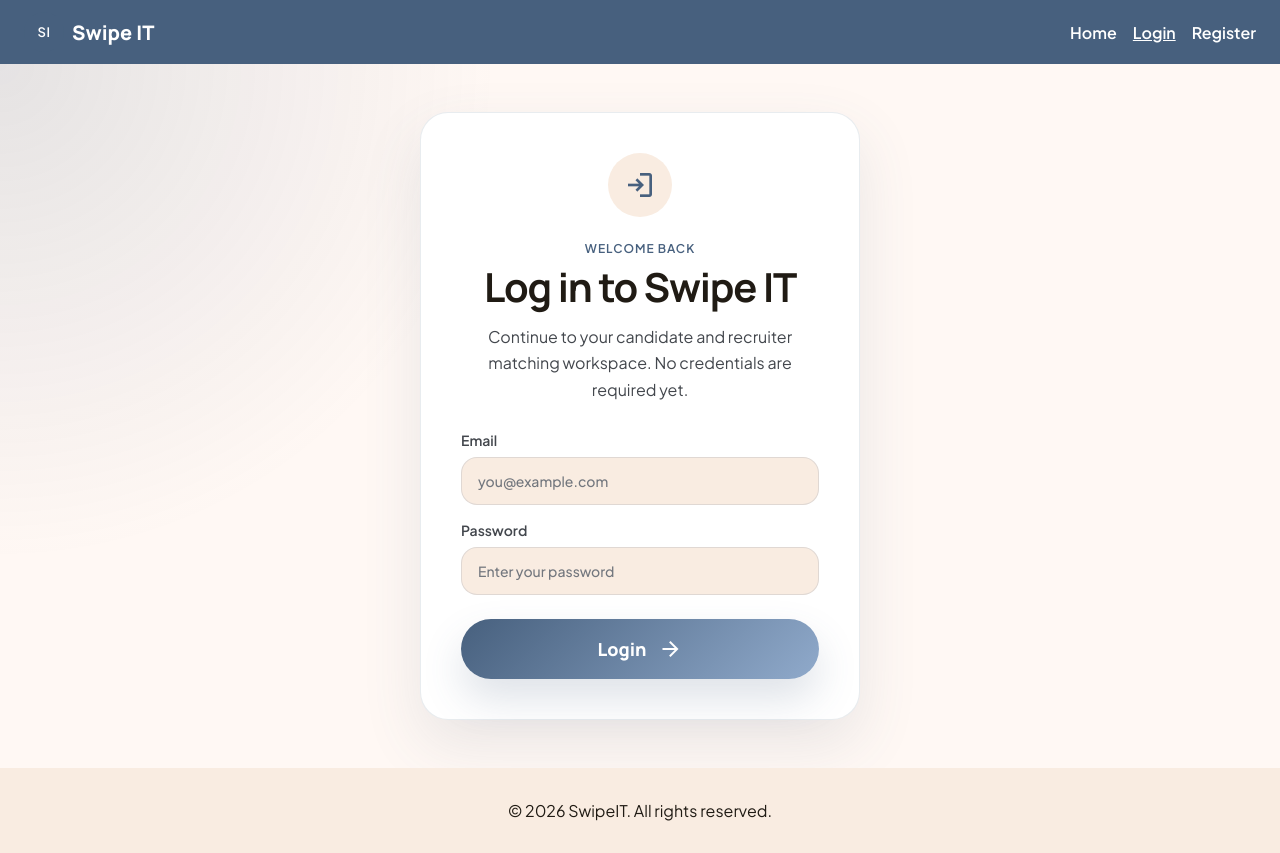
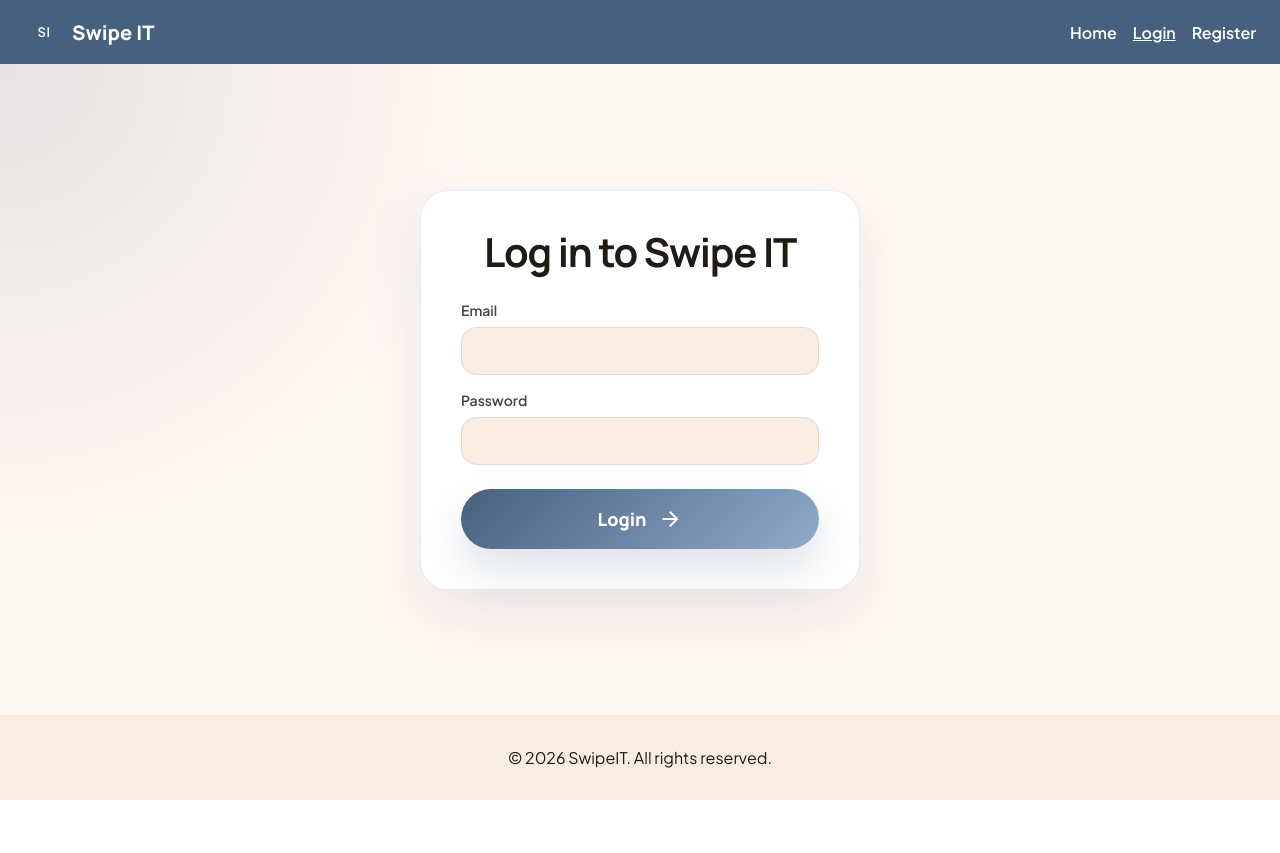
Before and after one commit to gusbo9233/SwipeIT, a React (Vite) app: page /login in a window 1280 px wide. After the commit the page ends 800 px from the top, so only its background shows below. Built offline with nearby package versions, Linux system fonts and the light colour scheme.

Commit message:
add login logic

```diff
--- a/src/pages/Login.css
+++ b/src/pages/Login.css
@@ -128,6 +128,10 @@
   transform: scale(0.96);
 }
 
+.login-error-banner {
+  margin-top: 1rem;
+}
+
 @media (max-width: 520px) {
   .login-page {
     align-items: stretch;
--- a/src/pages/Login.tsx
+++ b/src/pages/Login.tsx
@@ -1,48 +1,69 @@
-import './Login.css'
+import { useActionState } from 'react';
+import { useNavigate } from 'react-router-dom';
+import './Login.css';
+import { authService } from '../service/authService';
 
 function Login() {
-  function handleLogin() {
-    window.localStorage.setItem('swipeit:isLoggedIn', 'true')
-    window.location.href = '/'
+  const navigate = useNavigate();
+
+  // The 'action' function receives the previous state and the FormData object
+  async function loginAction(prevState: string | null, formData: FormData) {
+    const email = formData.get('email') as string;
+    const password = formData.get('password') as string;
+
+    if (!email || !password) {
+      return "Both email and password are required.";
     }
+
+    const user = authService.loginByEmail(email);
+
+    if (user) {
+      navigate('/search');
+      return null;
+    } else {
+      return "Invalid email or password.";
+    }
+  }
+
+  // error is the return value of loginAction; isPending tracks the loading state
+  const [error, formAction, isPending] = useActionState(loginAction, null);
 
   return (
     <div className="login-page page">
       <section className="login-card">
-        <div className="login-icon material-symbols-outlined">login</div>
-        <p className="eyebrow">Welcome back</p>
         <h1>Log in to Swipe IT</h1>
-        <p>
-          Continue to your candidate and recruiter matching workspace. No
-          credentials are required yet.
-        </p>
 
+        {error && (
+          <div className="login-error-banner" role="alert">
+            {error}
+          </div>
+        )}
+
+        {/* Use 'action' prop instead of 'onSubmit' */}
+        <form action={formAction} className="login-form">
           <div className="login-fields">
             <label className="login-field">
               Email
-            <input
-              autoComplete="email"
-              placeholder="you@example.com"
-              type="email"
-            />
+              <input name="email" type="email" required />
             </label>
             <label className="login-field">
               Password
-            <input
-              autoComplete="current-password"
-              placeholder="Enter your password"
-              type="password"
-            />
+              <input name="password" type="password" required />
             </label>
           </div>
 
-        <button className="login-button" onClick={handleLogin} type="button">
-          <span>Login</span>
+          <button
+            className="login-button"
+            type="submit"
+            disabled={isPending}
+          >
+            <span>{isPending ? 'Logging in...' : 'Login'}</span>
             <span className="material-symbols-outlined">arrow_forward</span>
           </button>
+        </form>
       </section>
     </div>
-  )
+  );
 }
 
-export default Login
+export default Login;
```
Also changed, not shown: src/types/Account.ts (added, +12 -0 lines). Lines whose indentation alone changed are shown as unchanged.
